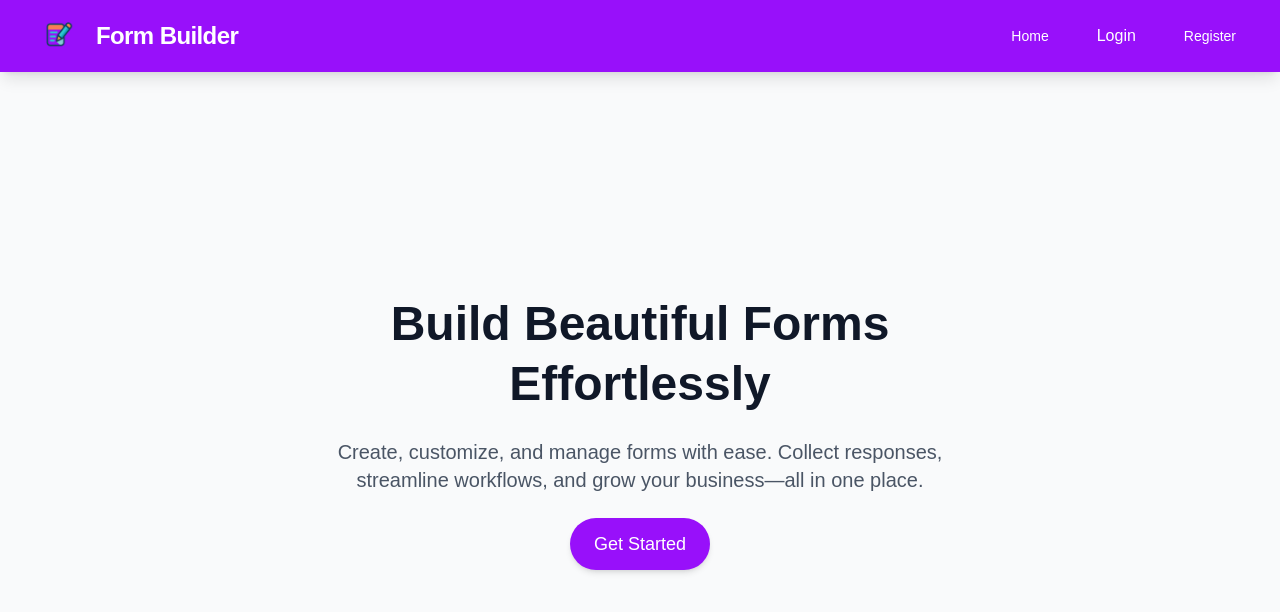
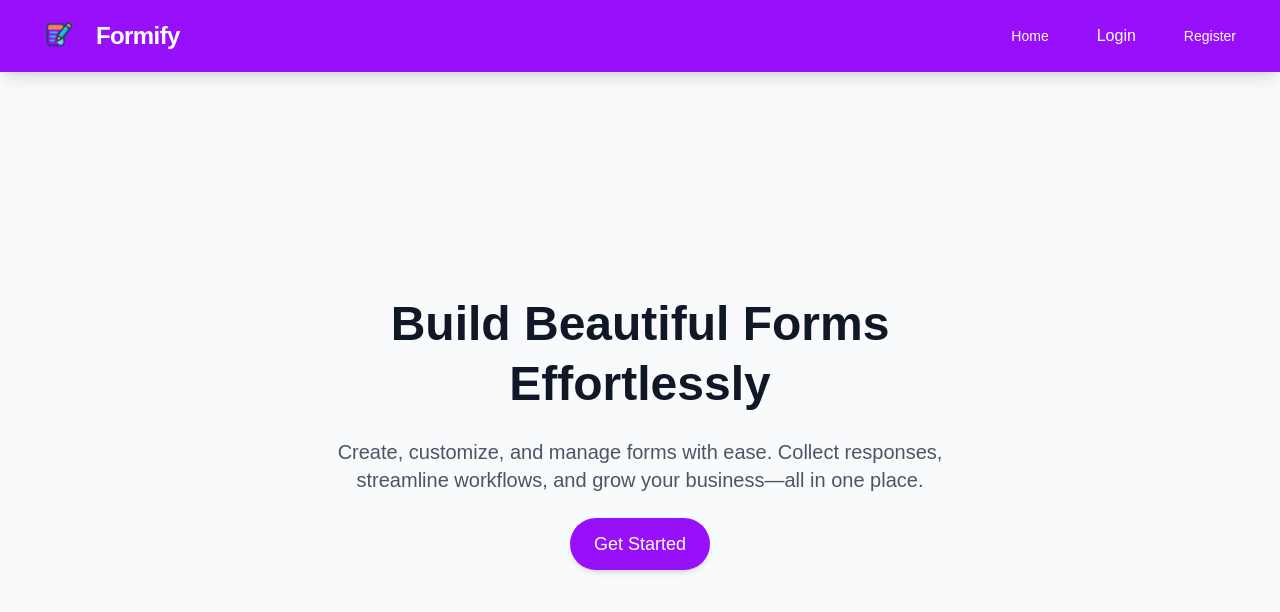
Before and after one commit to Yaswanthvijjapu/Form, a React (Vite) app in the folder client/: page / in a window 1280 px wide. Shown: the top 612 px of the page. Built offline with nearby package versions, Linux system fonts and the light colour scheme; no server answers.

Commit message:
fix: update title from "Form Builder" to "Formify" for consistency

```diff
--- a/client/index.html
+++ b/client/index.html
@@ -4,7 +4,7 @@
     <meta charset="UTF-8" />
     <link rel="icon" type="image/svg+xml" href="/vite.svg" />
     <meta name="viewport" content="width=device-width, initial-scale=1.0" />
-    <title>Form Builder</title>
+    <title>Formify</title>
   </head>
   <body>
     <div id="root"></div>
--- a/client/src/components/Navbar.jsx
+++ b/client/src/components/Navbar.jsx
@@ -26,7 +26,7 @@ function Navbar() {
                 className="h-12 w-12 sm:h-14 sm:w-14 rounded-full"
               />
               <span className="ml-2 text-lg sm:text-xl lg:text-2xl font-bold tracking-tight">
-                Form Builder
+                Formify
               </span>
             </Link>
           </div>
```
